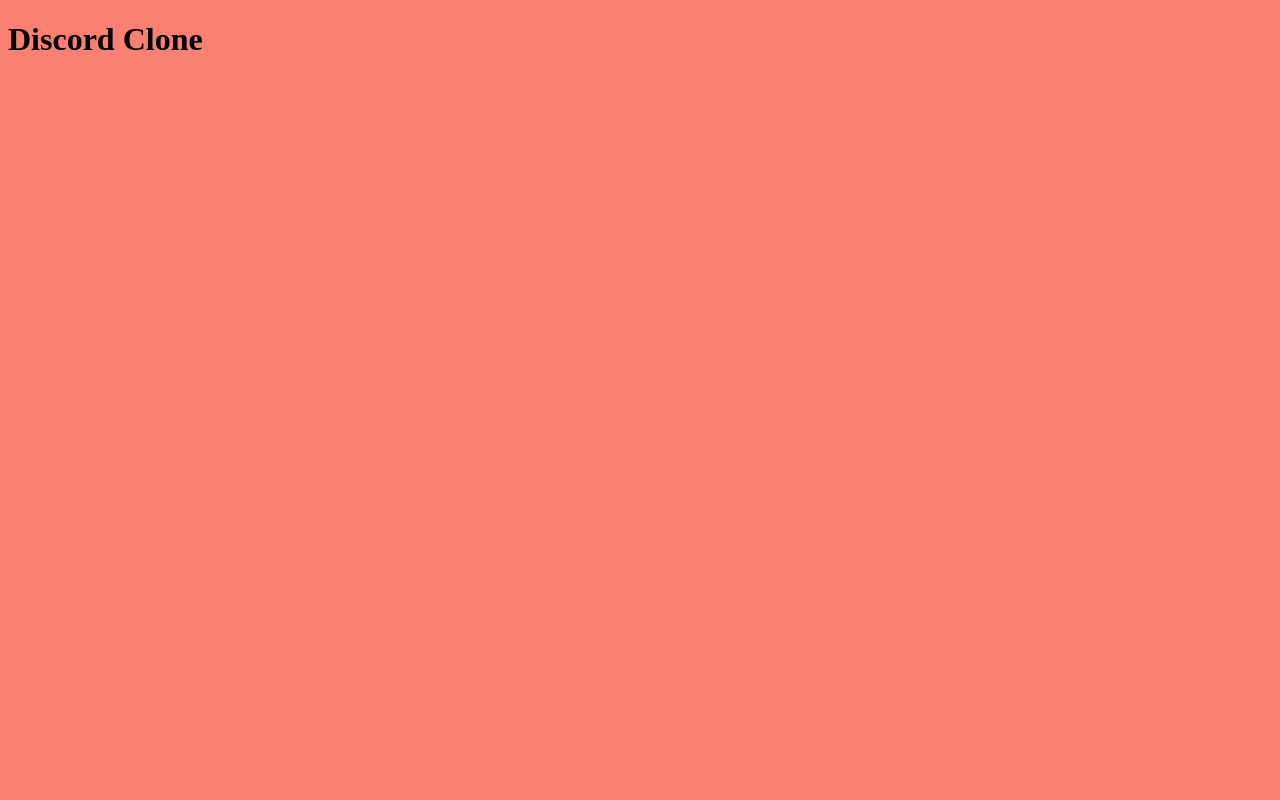
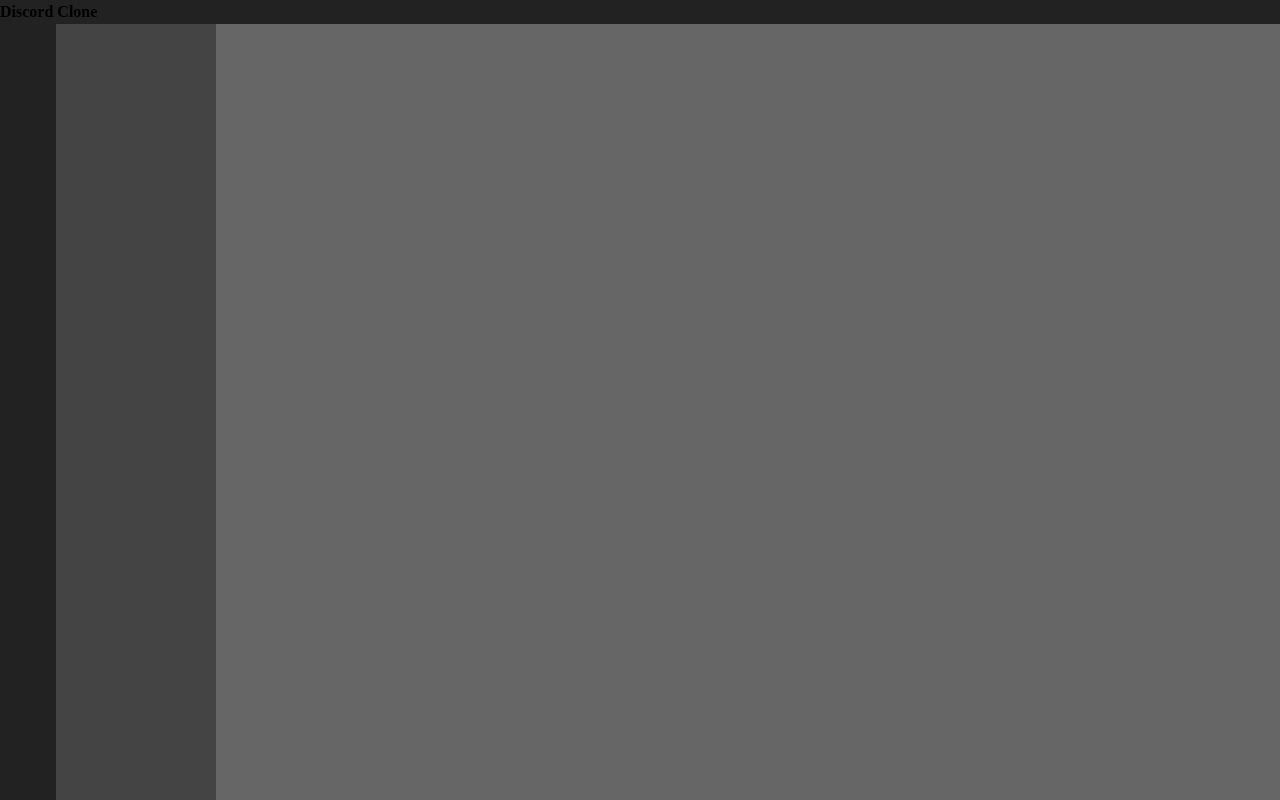
Before and after one commit to WarrenUhrich/lighthouse-labs-html-and-css-breakout, a plain HTML site: page index.html in a window 1280 px wide. Drawn offline with Linux system fonts and the light colour scheme.

Commit message:
Add base / root layout for Discord Clone.

```diff
--- a/css/main.css
+++ b/css/main.css
@@ -1,3 +1,41 @@
+* {
+    font-size: 16px;
+    box-sizing: border-box;
+    padding: 0;
+    margin: 0;
+}
+
 html {
     background: salmon;
 }
+
+body {
+    display: flex;
+    flex-wrap: wrap;
+    flex-direction: row;
+}
+
+h1 {
+    line-height: 1.5rem;
+    background-color: #222;
+    width: 100%;
+    height: 1.5rem;
+}
+
+#servers {
+    width: 3.5rem;
+    height: calc(100vh - 1.5rem);
+    background-color: #222;
+}
+
+#channels {
+    width: 10rem;
+    height: calc(100vh - 1.5rem);
+    background-color: #444;
+}
+
+#chat {
+    width: calc(100% - 13.5rem);
+    height: calc(100vh - 1.5rem);
+    background-color: #666;
+}
```
